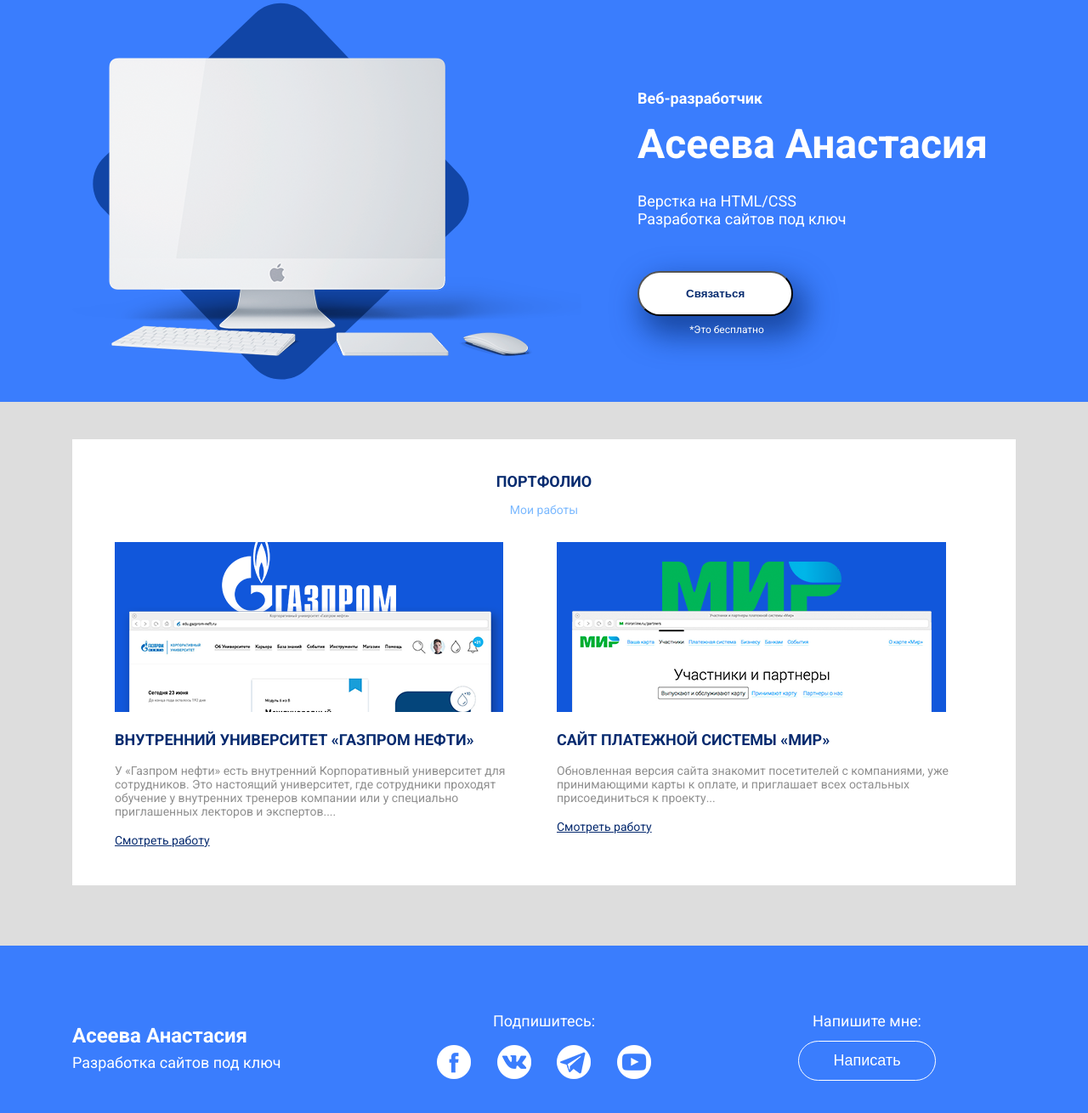
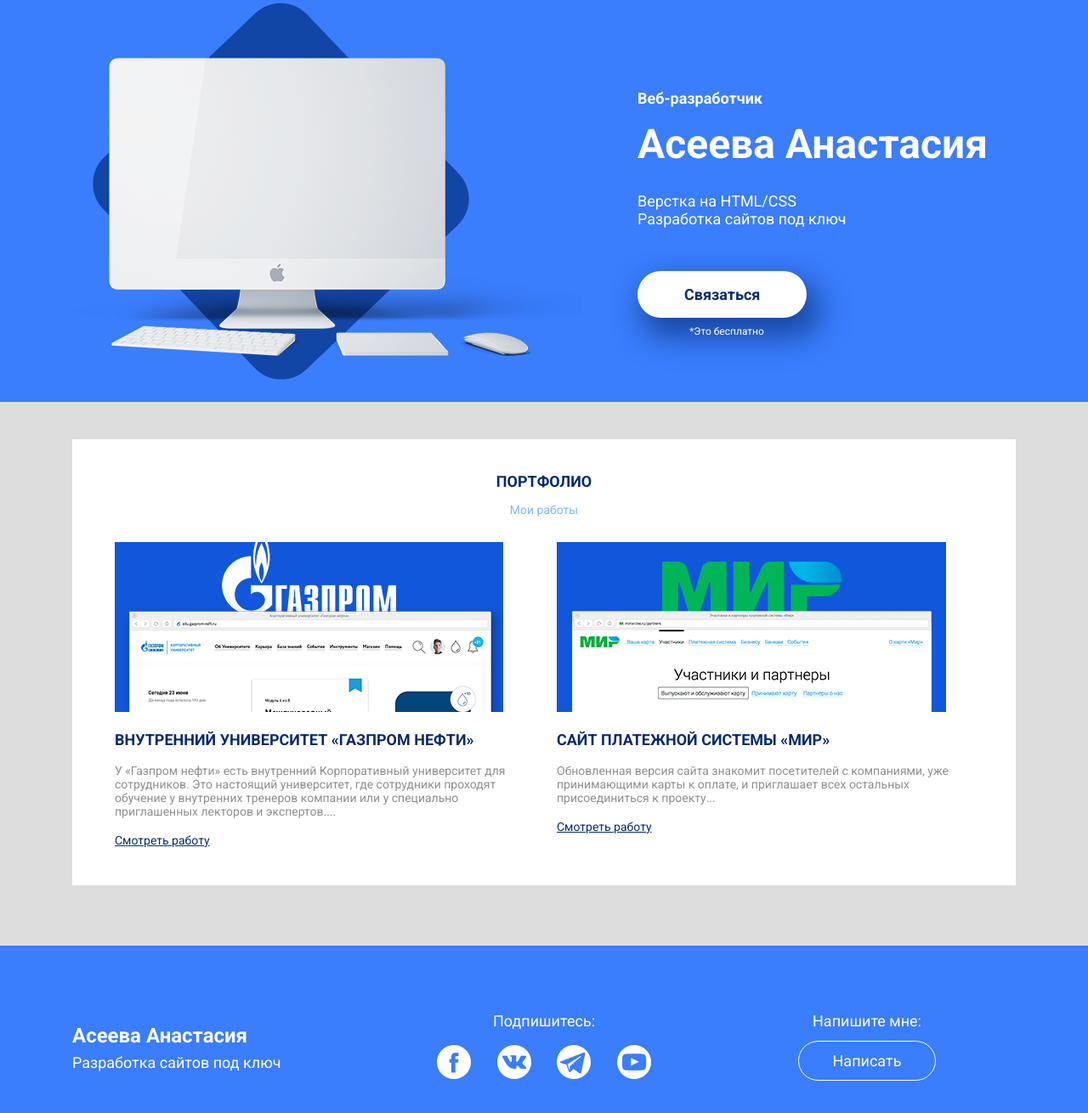
Before and after one commit to webdevass/webdevassss.github.io, a plain HTML site: page index.html in a window 1280 px wide. Shown: the part 56-1366 px from the top of the page at 85% size. Drawn offline with Linux system fonts and the light colour scheme.

Commit message:
Add files via upload

```diff
--- a/css/style.css
+++ b/css/style.css
@@ -31,6 +31,8 @@
 }
 
 .header-butten {
+display: inline-block;
+text-decoration: none;
 box-shadow: 10px 17px 34px 6px rgba(18, 61, 145, 0.83);
 border-radius: 50px;
 background-color: #ffffff;
@@ -136,6 +138,7 @@
 }
 .footer-button{
 display: inline-block;
+text-decoration: none;
 border: 1px solid #ffffff;
 background-color: transparent;
 color: #ffffff;
@@ -195,6 +198,4 @@
 	text-align: center;
  }
 
-
-
 }
--- a/index.html
+++ b/index.html
@@ -36,7 +36,7 @@
 				<h1 class="header-title">Асеева Анастасия</h1>
 				<p class="header-subtitle">Верстка на HTML/CSS <br> Разработка сайтов под ключ</p>
 				<div class="header-butten-block">
-					<button class="header-butten">Связаться</button>
+					<a href="https://vk.com/aseeva93" class="header-butten">Связаться</a>
 				<small>*Это бесплатно</small>
 				</div>
 			</div>
@@ -86,8 +86,8 @@
 			<div class="col-md-4">
 				<div class="social-block">
 					<p>Подпишитесь:</p>
-					<a href="#"><img src="img/social/facebook-logo-button.png" alt="Фейсбук"></a>
-					<a href="#"><img src="img/social/vk-social-logotype.png" alt="Вконтакте"></a>
+					<a href="https://www.facebook.com/anastasiya.aseewa"><img src="img/social/facebook-logo-button.png" alt="Фейсбук"></a>
+					<a href="https://vk.com/aseeva93"><img src="img/social/vk-social-logotype.png" alt="Вконтакте"></a>
 					<a href="#"><img src="img/social/telegram-symbol.png" alt="Телеграмм"></a>
 					<a href="#"><img src="img/social/youtube-symbol.png" alt="Ютуб"></a>
 				</div>
@@ -96,7 +96,7 @@
 			<div class="col-md-4">
 				<div class="footer-cta-block">
 					<p class="footer-cta">Напишите мне:</p>
-				<button class="footer-button">Написать</button>
+				    <a href="https://vk.com/aseeva93" class="footer-button">Написать</a>
 				</div>
 			</div>
 			<!-- /.col-4 -->
```
